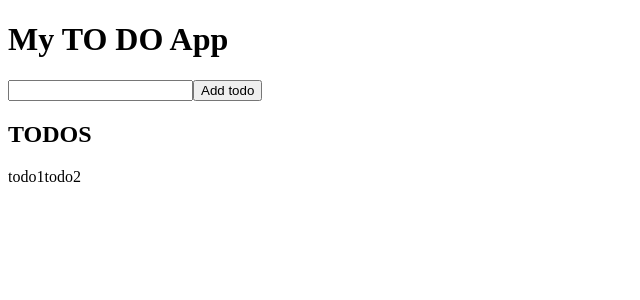
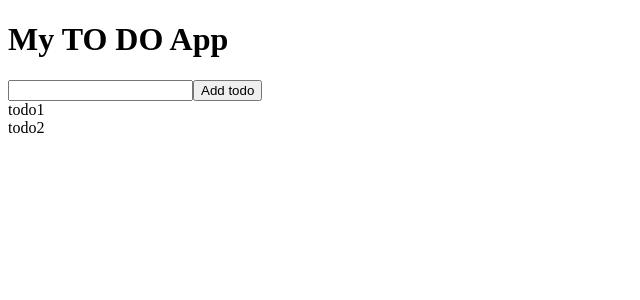
Before and after one commit to Fran1409/intro-react, a React (Create React App) app: page / in a window 1280 px wide. Shown: the top 300 px of the page, without its empty margins (0-640 px from the left). Built offline with nearby package versions, Linux system fonts and the light colour scheme.

Commit message:
Add todo component

```diff
--- /dev/null
+++ b/src/ToDo.js
@@ -0,0 +1,9 @@
+import React from 'react'
+
+export default function ToDo( {todo}) {
+    return (
+        <div>
+            {todo}
+        </div>
+    )
+}
--- a/src/ToDoList.js
+++ b/src/ToDoList.js
@@ -1,12 +1,11 @@
-import React from 'react'
+import React from 'react';
+import ToDo from './ToDo';
 
 export default function ToDoList( {todoList} ) {
     return (
-        <>
-            <div>
-                <h2>TODOS</h2>
-                {todoList}
-            </div>
-        </>
+        todoList.map(todo =>{
+            return <ToDo key={todo} todo={todo} />
+        })
+
     )
 }
```
